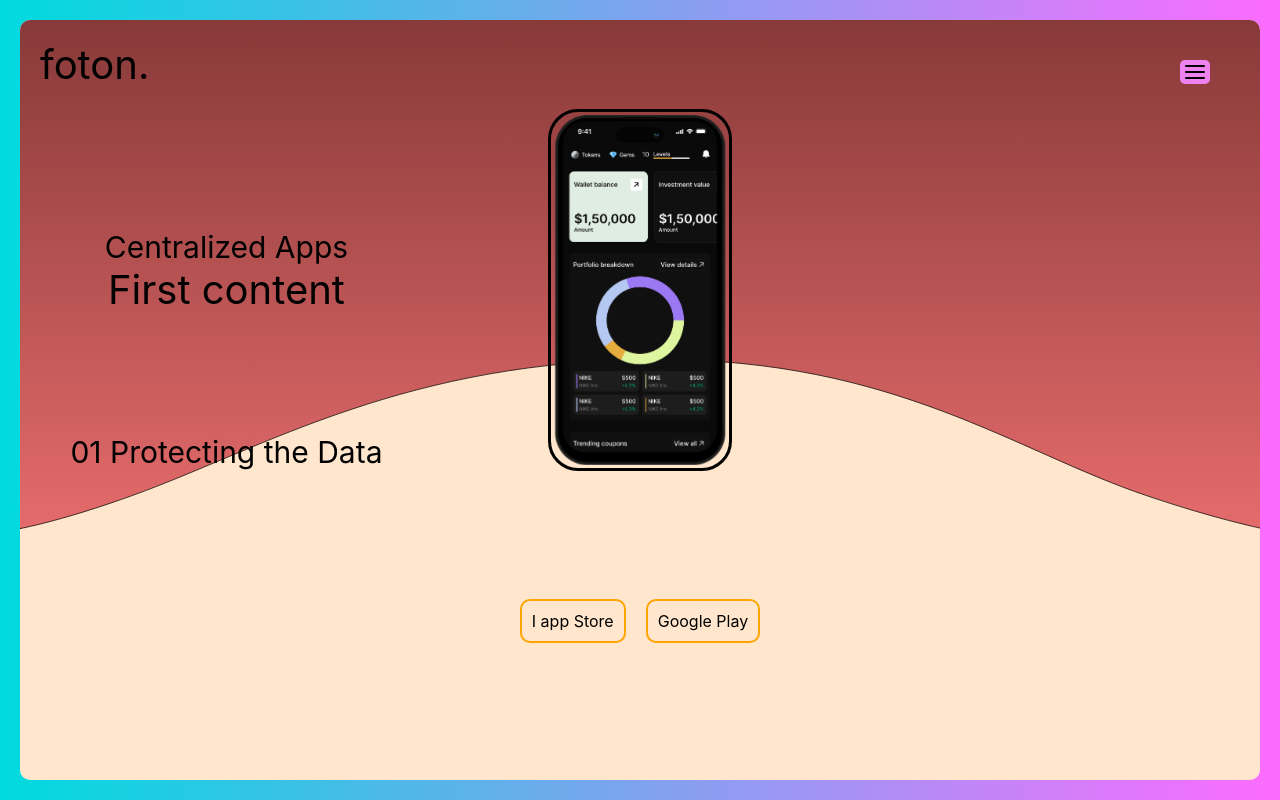
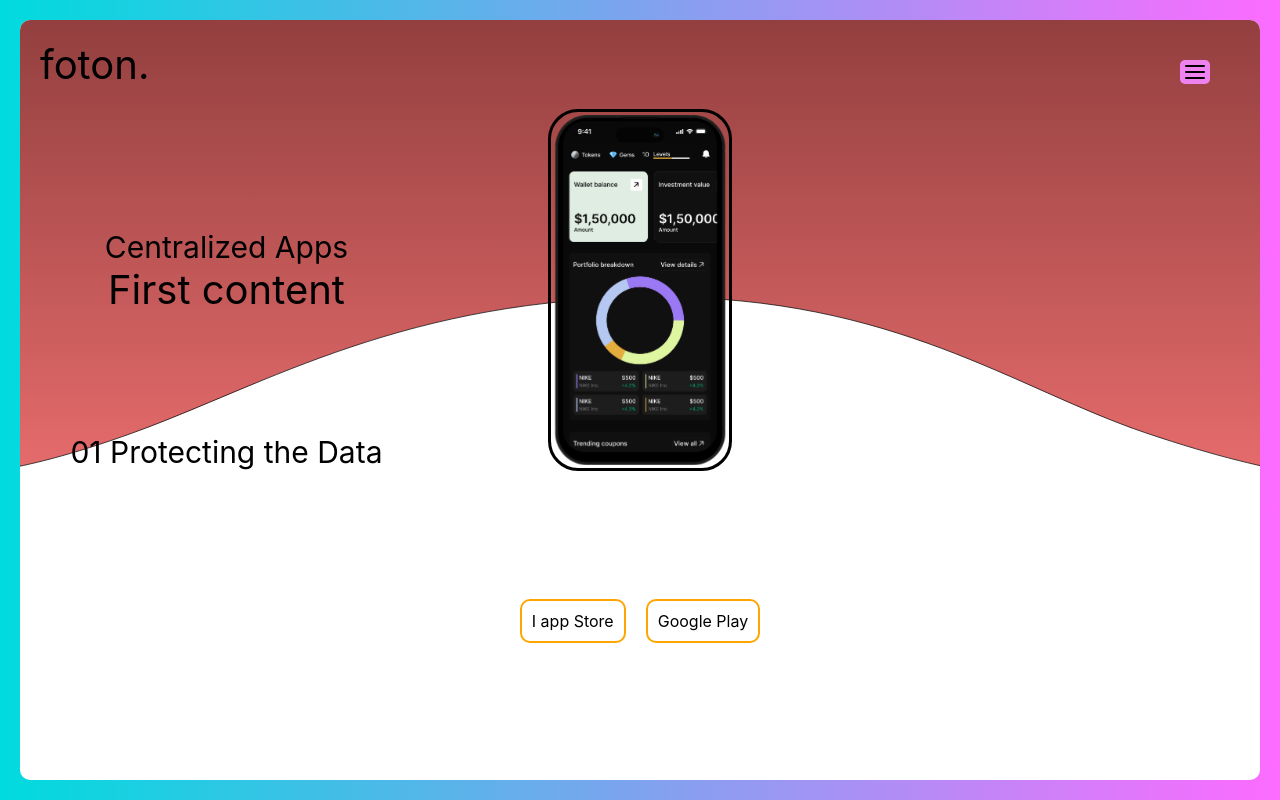
Before and after one commit to ItsApex/Neuton, a React (Create React App) app in the folder neuton/: page / in a window 1280 px wide. Built offline with nearby package versions, Linux system fonts and the light colour scheme.

Commit message:
transformation origin in react

```diff
--- a/neuton/src/components/Element/Element.css
+++ b/neuton/src/components/Element/Element.css
@@ -1,10 +1,10 @@
 .element{
     scale: 1.5;
     position : absolute;
-    /* top: 0; */
+    top: -10;
     /* bottom: 0; */
     width : 100%;
-    transform-origin: center;
+    transform-origin: 50% 80%;
     transition-duration: 0.7s;
 
 }
--- a/neuton/src/components/Element/Element.jsx
+++ b/neuton/src/components/Element/Element.jsx
@@ -24,10 +24,11 @@ function BackEle(props) {
         console.log("2nd for svg")
 
         document.querySelector(".element").style.position ="absolute"
-        document.querySelector(".element").style.bottom = "10"
-        document.querySelector(".element").style.removeProperty('top')
+        // document.querySelector(".element").style.bottom = "400"
+        // document.querySelector(".element").style.removeProperty('top')
 
         document.querySelector(".element").style.transform = "rotate(180deg)"
+        // document.querySelector(".element").style.transformOrigin = "50% 100%"
 
         // document.querySelector(".first").style.display = "none";
         // document.querySelector(".second").style.display = "block";
@@ -42,8 +43,8 @@ function BackEle(props) {
 
       if(props.front == 10){
         document.querySelector(".element").style.position ="absolute"
-        document.querySelector(".element").style.top= "10"
-        document.querySelector(".element").style.removeProperty('bottom')
+        // document.querySelector(".element").style.top= "0"
+        // document.querySelector(".element").style.removeProperty('bottom')
 
 
 
@@ -59,8 +60,8 @@ function BackEle(props) {
      else if(props.back == -10){
       // document.querySelector(".second").style.display = "none";
       // document.querySelector(".first").style.display = "block";
-      document.querySelector(".element").style.top = "10"
-      document.querySelector(".element").style.removeProperty('bottom')
+      // document.querySelector(".element").style.top = "0"
+      // document.querySelector(".element").style.removeProperty('bottom')
 
 
       document.querySelector(".element").style.transform = "rotate(0deg)"
@@ -81,9 +82,9 @@ function BackEle(props) {
 
      if(props.back == -10){
       console.log("2nd again for svg")
-        document.querySelector(".element").style.removeProperty('top')
+        // document.querySelector(".element").style.removeProperty('top')
 
-        document.querySelector(".element").style.bottom = "0"
+        // document.querySelector(".element").style.bottom = "0"
       document.querySelector(".element").style.transform = "rotate(180deg)"
       // document.querySelector(".second").style.display = "block";
       // document.querySelector(".third").style.display = "none";
--- a/neuton/src/components/Wrapper/Wrapper.css
+++ b/neuton/src/components/Wrapper/Wrapper.css
@@ -36,7 +36,7 @@ width : 100%;
     overflow: hidden;
     display: flex;
     flex-direction: column;
-    background-color: #ffe6cc;
+    background-color: #ffffff;
 }
 
 .header-section{
```
